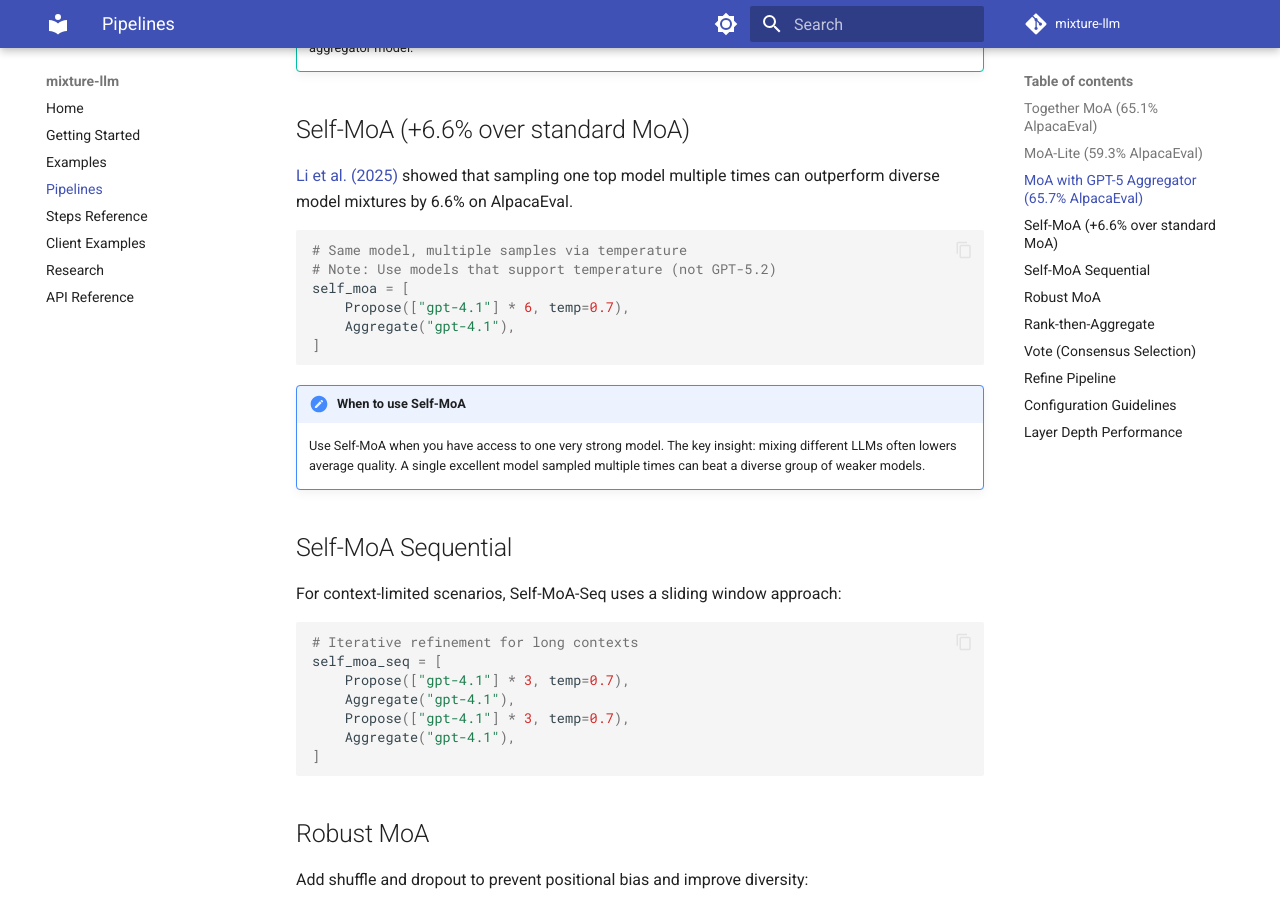
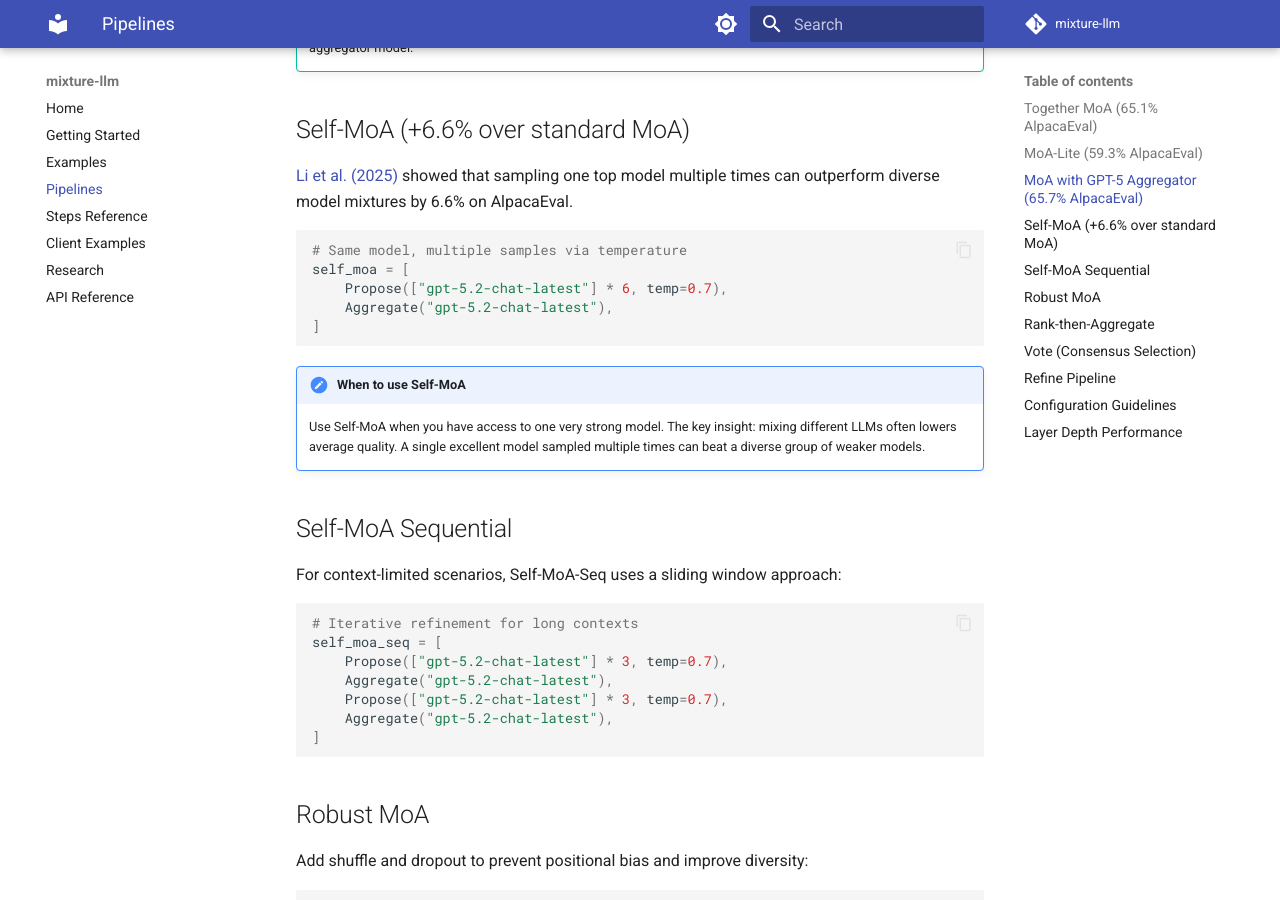
Before and after one commit to leonardosul/mixture-llm, an MkDocs documentation site: the page built from docs/pipelines.md, in a window 1280 px wide and 900 px high, scrolled down 1461 px. Built offline with MkDocs 1.6.1 and Material for MkDocs 9.7.7, drawn with Linux system fonts in a browser that asks for light colours; comment, search, counter and statistics services are not loaded.

Commit message:
Revert "fix: use gpt-4.1 for Self-MoA examples (requires temperature support)"
This reverts commit 09504711c4f3d9efb8505a319248eacd6fb848fa.

````diff
--- a/docs/pipelines.md
+++ b/docs/pipelines.md
@@ -68,10 +68,9 @@ moa_gpt5 = [
 
 ```python
 # Same model, multiple samples via temperature
-# Note: Use models that support temperature (not GPT-5.2)
 self_moa = [
-    Propose(["gpt-4.1"] * 6, temp=0.7),
-    Aggregate("gpt-4.1"),
+    Propose(["gpt-5.2-chat-latest"] * 6, temp=0.7),
+    Aggregate("gpt-5.2-chat-latest"),
 ]
 ```
 
@@ -86,10 +85,10 @@ For context-limited scenarios, Self-MoA-Seq uses a sliding window approach:
 ```python
 # Iterative refinement for long contexts
 self_moa_seq = [
-    Propose(["gpt-4.1"] * 3, temp=0.7),
-    Aggregate("gpt-4.1"),
-    Propose(["gpt-4.1"] * 3, temp=0.7),
-    Aggregate("gpt-4.1"),
+    Propose(["gpt-5.2-chat-latest"] * 3, temp=0.7),
+    Aggregate("gpt-5.2-chat-latest"),
+    Propose(["gpt-5.2-chat-latest"] * 3, temp=0.7),
+    Aggregate("gpt-5.2-chat-latest"),
 ]
 ```
 
````
Also changed, not shown: README.md (+2 -3 lines), docs/examples.md (+2 -3 lines), docs/steps.md (+2 -2 lines), examples/EXAMPLES.md (+1 -1 lines), 1 other file.
